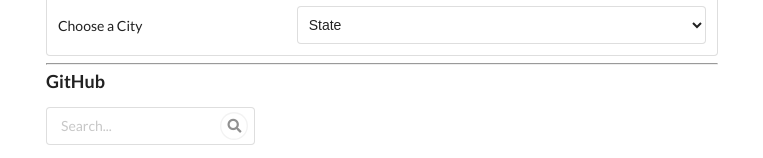
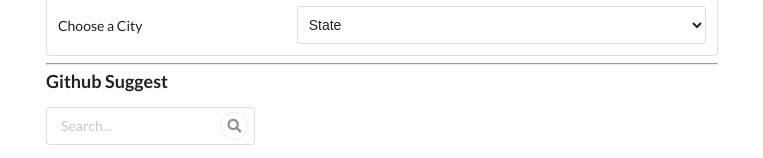
Before and after one commit to DouglasGo8/react_full, a React app: page / in a window 1280 px wide. Shown: the part 370-528 px from the top of the page, without its empty margins (258-1021 px from the left). Built offline with nearby package versions, Linux system fonts and the light colour scheme.

Commit message:
commit_#1

```diff
--- a/src/components/github/GitHub.jsx
+++ b/src/components/github/GitHub.jsx
@@ -76,9 +76,9 @@ export class GitHub extends Component {
   render() {
     const tagUserInfo = JSON.stringify(this.state.gitHubData) !== "{}"
       ? (<UserInfo user={this.state.gitHubData}/>)
-      : (<UserInfo/>);
+      : (<UserInfo />);
     return (<div className="ui container">
-      <h3 className="ui header middle">GitHub</h3>
+      <h3 className="ui header middle">Github Suggest</h3>
       <Search searchGitHubRepoHandle={this.searchGitHubRepo}/>
       <table className="ui celled striped table">
         <thead>
@@ -91,7 +91,9 @@ export class GitHub extends Component {
         <tbody>
           <tr>
             <td className="center aligned">
-              <Photo url={this.state.gitHubData.html_url} image={this.state.gitHubData.avatar_url}/>
+              <Photo
+                url={this.state.gitHubData.html_url}
+                image={this.state.gitHubData.avatar_url}/>
             </td>
             <td className="left aligned">{tagUserInfo}</td>
             <td rowSpan="2" className="left aligned">
--- a/src/components/github/Search.jsx
+++ b/src/components/github/Search.jsx
@@ -1,5 +1,5 @@
 import React, {Component} from 'react';
-
+import PropTypes from 'prop-types';
 /**
  * @author Douglas D.b
  */
@@ -10,3 +10,7 @@ export const Search = ({searchGitHubRepoHandle}) => (
     <i className="circular search link icon"></i>
   </div>
 );
+
+Search.propTypes = {
+  searchGitHubRepoHandle: PropTypes.func.isRequired,
+};
--- a/src/components/github/UserInfo.jsx
+++ b/src/components/github/UserInfo.jsx
@@ -7,7 +7,6 @@ import PropTypes from 'prop-types';
  */
 export const UserInfo = ({user}) => (
   <div className='ui form'>
-
     <div className='ui center aligned'>
       <h3 className='ui right header'>
         <a href={user.html_url} className='ui medium'>
@@ -15,7 +14,6 @@ export const UserInfo = ({user}) => (
         </a>
       </h3>
     </div>
-
     <div className='ui bulleted list'>
       <div className='item'>Repositories: {user.public_repos}</div>
       <div className='item'>Followers: {user.followers}</div>
```
Also changed, not shown: src/components/github/RepoFavButton.jsx (+6 -1 lines), src/components/github/Repository.jsx (+10 -4 lines), 1 other file (tests, documents, lock files or other folders).
